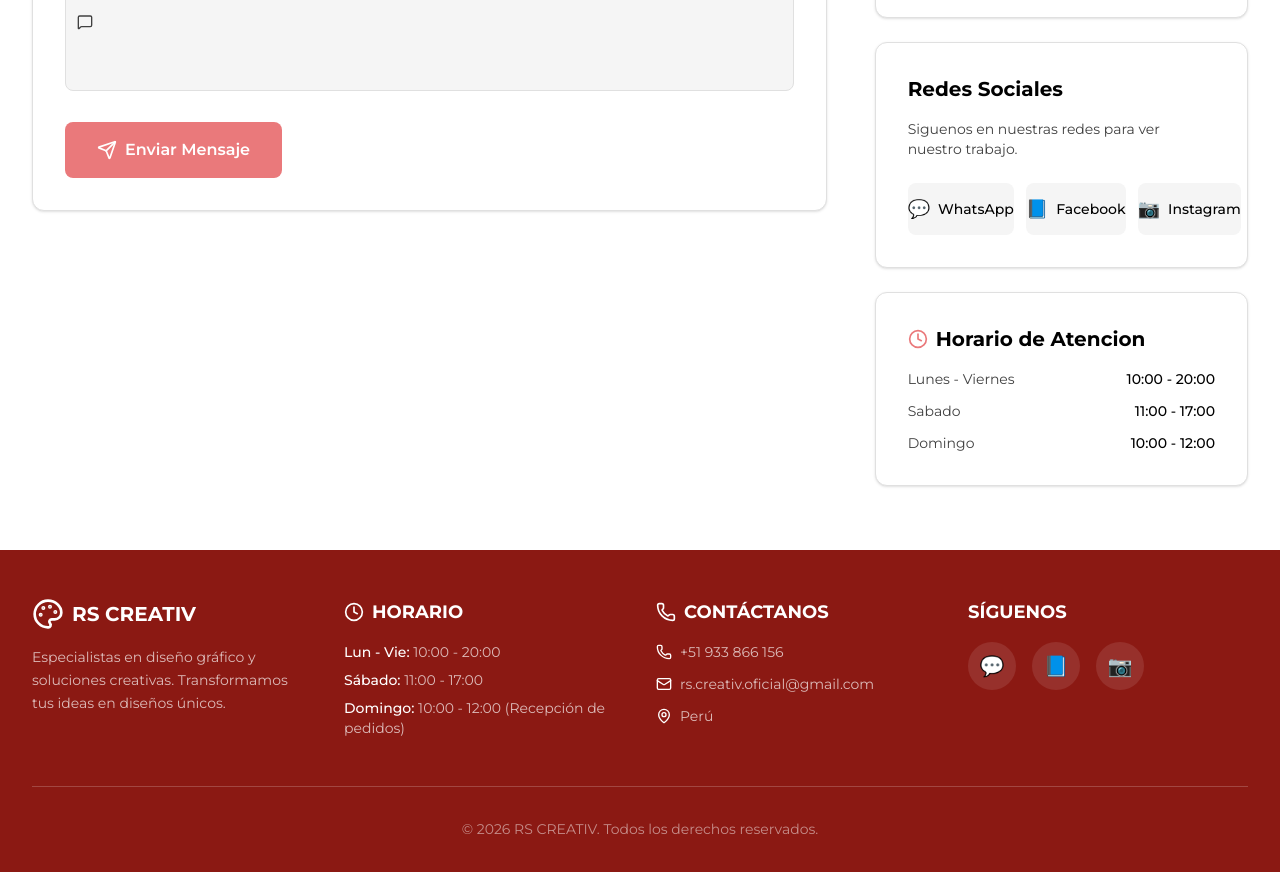
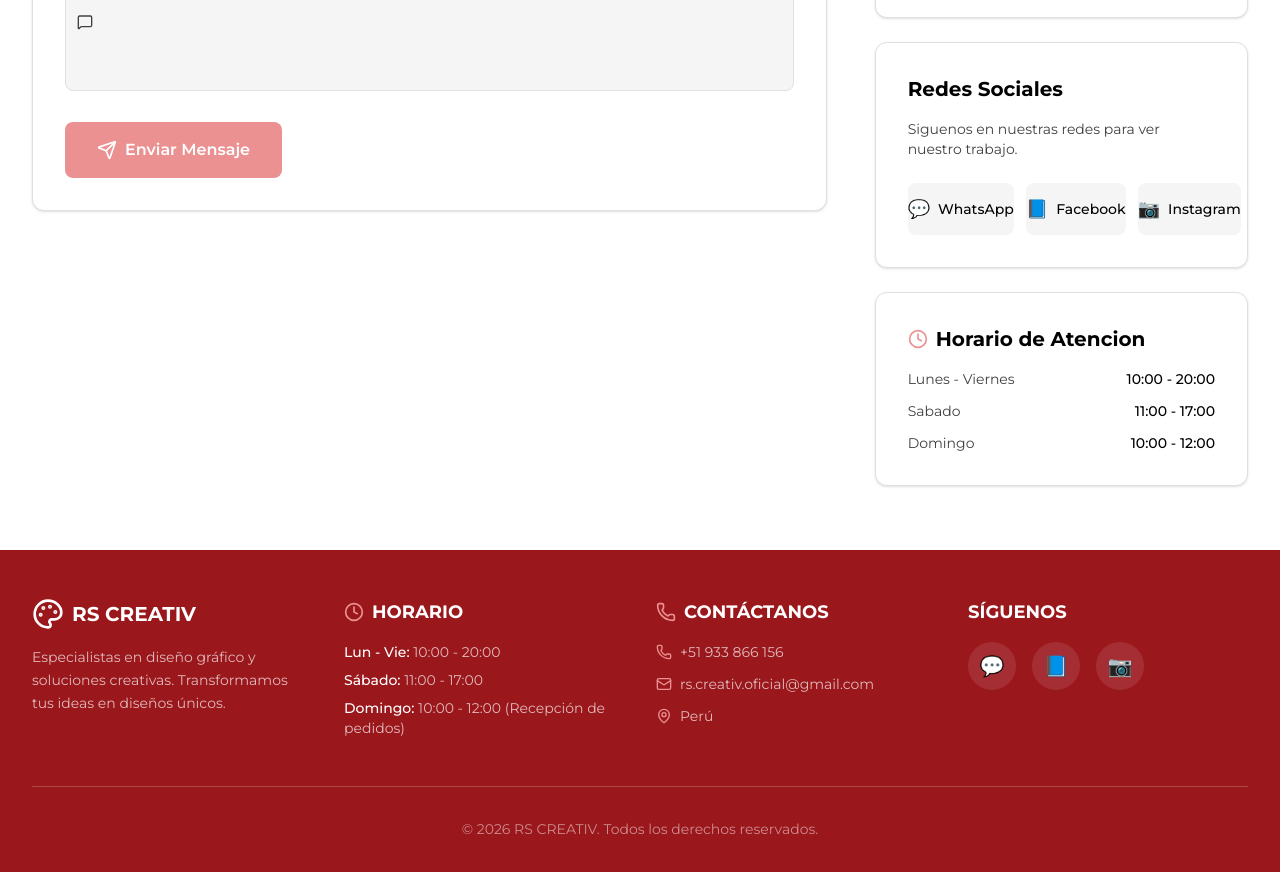
Before and after one commit to SonOfGodLoli/rscreativ, a React (Vite) app: page /contacto in a window 1280 px wide. Shown: the part 840-1712 px from the top of the page. Built offline with nearby package versions, Linux system fonts and the light colour scheme.

Commit message:
Rs-creativ-oficial

```diff
--- a/src/components/layout/Footer.tsx
+++ b/src/components/layout/Footer.tsx
@@ -1,7 +1,7 @@
 /**
  * Componente Footer - Pie de página
  *
- * Footer con fondo rojo oscuro/marrón (#8B1913) como en el sitio Wix original.
+ * Footer con fondo rojo profundo (#9a171c) - color oficial de marca.
  * Contiene: Logo, horarios, contacto, redes sociales y copyright.
  */
 
@@ -50,7 +50,7 @@ export default function Footer() {
           {/* Horarios */}
           <motion.div variants={itemVariants}>
             <h3 className="text-white font-heading font-bold text-lg mb-4 flex items-center gap-2">
-              <Clock className="w-5 h-5 text-white" />
+              <Clock className="w-5 h-5 text-accent" />
               HORARIO
             </h3>
             <ul className="space-y-2">
@@ -66,20 +66,20 @@ export default function Footer() {
           {/* Contacto */}
           <motion.div variants={itemVariants}>
             <h3 className="text-white font-heading font-bold text-lg mb-4 flex items-center gap-2">
-              <Phone className="w-5 h-5 text-white" />
+              <Phone className="w-5 h-5 text-accent" />
               CONTÁCTANOS
             </h3>
             <ul className="space-y-3">
               <li className="flex items-center gap-2 text-white/70 text-sm">
-                <Phone className="w-4 h-4 text-white" />
+                <Phone className="w-4 h-4 text-accent" />
                 +51 933 866 156
               </li>
               <li className="flex items-center gap-2 text-white/70 text-sm">
-                <Mail className="w-4 h-4 text-white" />
+                <Mail className="w-4 h-4 text-accent" />
                 rs.creativ.oficial@gmail.com
               </li>
               <li className="flex items-center gap-2 text-white/70 text-sm">
-                <MapPin className="w-4 h-4 text-white" />
+                <MapPin className="w-4 h-4 text-accent" />
                 Perú
               </li>
             </ul>
--- a/src/components/layout/Navbar.tsx
+++ b/src/components/layout/Navbar.tsx
@@ -3,10 +3,11 @@
  *
  * Barra de navegación responsive inspirada en el sitio Wix original de RS Creativ.
  *
- * Colores extraídos del Wix:
- * - Header gradient: linear-gradient(180deg, #EA797B 87%, #8B1913 100%)
- * - Texto blanco sobre el header
- * - Fondo blanco al hacer scroll
+ * Colores de marca oficiales:
+ * - #9a171c (rojo profundo)
+ * - #b24940 (rojo medio)
+ * - #eb9192 (rosa claro)
+ * - Header gradient: linear-gradient(180deg, #b24940 87%, #9a171c 100%)
  */
 
 import { useState, useEffect } from 'react';
@@ -41,7 +42,7 @@ export default function Navbar() {
       className={`fixed top-0 left-0 right-0 z-50 transition-all duration-300 ${
         isScrolled
           ? 'bg-white shadow-lg shadow-black/10'
-          : 'bg-gradient-to-b from-accent to-dark'
+          : 'bg-gradient-to-b from-mid to-dark'
       }`}
       initial={{ y: -100 }}
       animate={{ y: 0 }}
@@ -51,9 +52,9 @@ export default function Navbar() {
         <div className="flex items-center justify-between h-20">
           {/* Logo */}
           <Link to="/" className="flex items-center gap-2 group">
-            <Palette className="w-8 h-8 text-white group-hover:rotate-12 transition-transform" />
-            <span className="text-xl font-heading font-bold text-white">
-              RS <span className="text-white">CREATIV</span>
+            <Palette className={`w-8 h-8 group-hover:rotate-12 transition-transform ${isScrolled ? 'text-dark' : 'text-white'}`} />
+            <span className={`text-xl font-heading font-bold ${isScrolled ? 'text-dark' : 'text-white'}`}>
+              RS <span className={isScrolled ? 'text-dark' : 'text-white'}>CREATIV</span>
             </span>
           </Link>
 
--- a/src/components/ui/Card.tsx
+++ b/src/components/ui/Card.tsx
@@ -1,7 +1,8 @@
 /**
  * Componente Card reutilizable - Tema claro
  *
- * Tarjeta con fondo blanco y borde sutil, como en el diseño Wix original.
+ * Tarjeta con fondo blanco y borde sutil.
+ * Hover: sombra rosa con color #eb9192.
  */
 
 import { motion } from 'framer-motion';
@@ -38,7 +39,7 @@ export default function Card({
       `}
       whileHover={hover ? {
         y: -8,
-        boxShadow: '0 20px 40px rgba(234, 121, 123, 0.15)',
+        boxShadow: '0 20px 40px rgba(235, 145, 146, 0.15)',
       } : undefined}
       transition={{ duration: 0.3 }}
     >
--- a/src/components/ui/SectionTitle.tsx
+++ b/src/components/ui/SectionTitle.tsx
@@ -1,7 +1,7 @@
 /**
  * Componente SectionTitle reutilizable - Tema claro
  *
- * Título de sección con línea decorativa rosa/salmón.
+ * Título de sección con línea decorativa rosa (#eb9192).
  */
 
 import { motion } from 'framer-motion';
--- a/src/index.css
+++ b/src/index.css
@@ -17,30 +17,28 @@
 @import "tailwindcss";
 
 /*
- * PALETA DE COLORES EXTRAÍDA DEL SITIO WIX ORIGINAL:
- * https://rscreativoficial.wixsite.com/my-site-1
+ * PALETA DE COLORES OFICIAL DE RS CREATIV
+ * Colores principales de marca para pantalla, impresiones CMYK, WEB
  *
- * --color_11: 255,255,255 (fondo principal blanco)
- * --color_15: 0,0,0       (texto primario negro)
- * --color_14: 64,64,64    (texto secundario gris oscuro)
- * --color_18: 234,121,123 (acento rosa/salmón - COLOR DE ACCIÓN)
- * --color_41: 139,25,19   (footer rojo oscuro/marrón)
- * --color_20: 4,10,51     (navy oscuro para hero)
+ * #9a171c - Rojo profundo (C:0 M:97 Y:80 K:42) → footer, secciones oscuras
+ * #b24940 - Rojo medio    (C:0 M:75 Y:62 K:32) → gradientes, acentos
+ * #eb9192 - Rosa claro    (C:0 M:53 Y:31 K:4)  → highlights, botones, hover
  */
 @theme {
-  /* Colores extraídos del Wix - Paleta exacta de RS Creativ */
-  --color-primary: #ffffff;      /* Fondo principal - blanco (color_11) */
-  --color-secondary: #040a33;    /* Navy oscuro para hero/texto (color_20) */
-  --color-accent: #ea797b;       /* Acento rosa/salmón (color_18) */
-  --color-accent-hover: #d4686a; /* Rosa más oscuro en hover */
-  --color-dark: #8b1913;         /* Rojo oscuro footer (color_41) */
-  --color-dark-hover: #a02018;   /* Rojo más claro en hover */
-  --color-text: #000000;         /* Texto primario - negro (color_15) */
-  --color-text-secondary: #404040; /* Texto secundario - gris (color_14) */
+  /* Paleta oficial RS Creativ */
+  --color-primary: #ffffff;      /* Fondo principal - blanco */
+  --color-secondary: #040a33;    /* Navy oscuro para hero/texto */
+  --color-accent: #eb9192;       /* Rosa claro - color de acción */
+  --color-accent-hover: #b24940; /* Rojo medio en hover */
+  --color-dark: #9a171c;         /* Rojo profundo - footer, secciones oscuras */
+  --color-dark-hover: #b24940;   /* Rojo medio en hover */
+  --color-mid: #b24940;          /* Rojo medio - gradientes, acentos secundarios */
+  --color-text: #000000;         /* Texto primario - negro */
+  --color-text-secondary: #404040; /* Texto secundario - gris */
   --color-bg-gray: #f5f5f5;      /* Fondo gris claro para secciones */
   --color-border: #e0e0e0;       /* Bordes suaves */
 
-  /* Fuentes tipográficas - Montserrat como en el sitio original */
+  /* Fuentes tipográficas - Montserrat */
   --font-heading: 'Montserrat', sans-serif;
   --font-body: 'Montserrat', sans-serif;
 }
```
Also changed, not shown: src/components/ui/Button.tsx (+6 -3 lines), src/pages/Home.tsx (+6 -9 lines).
